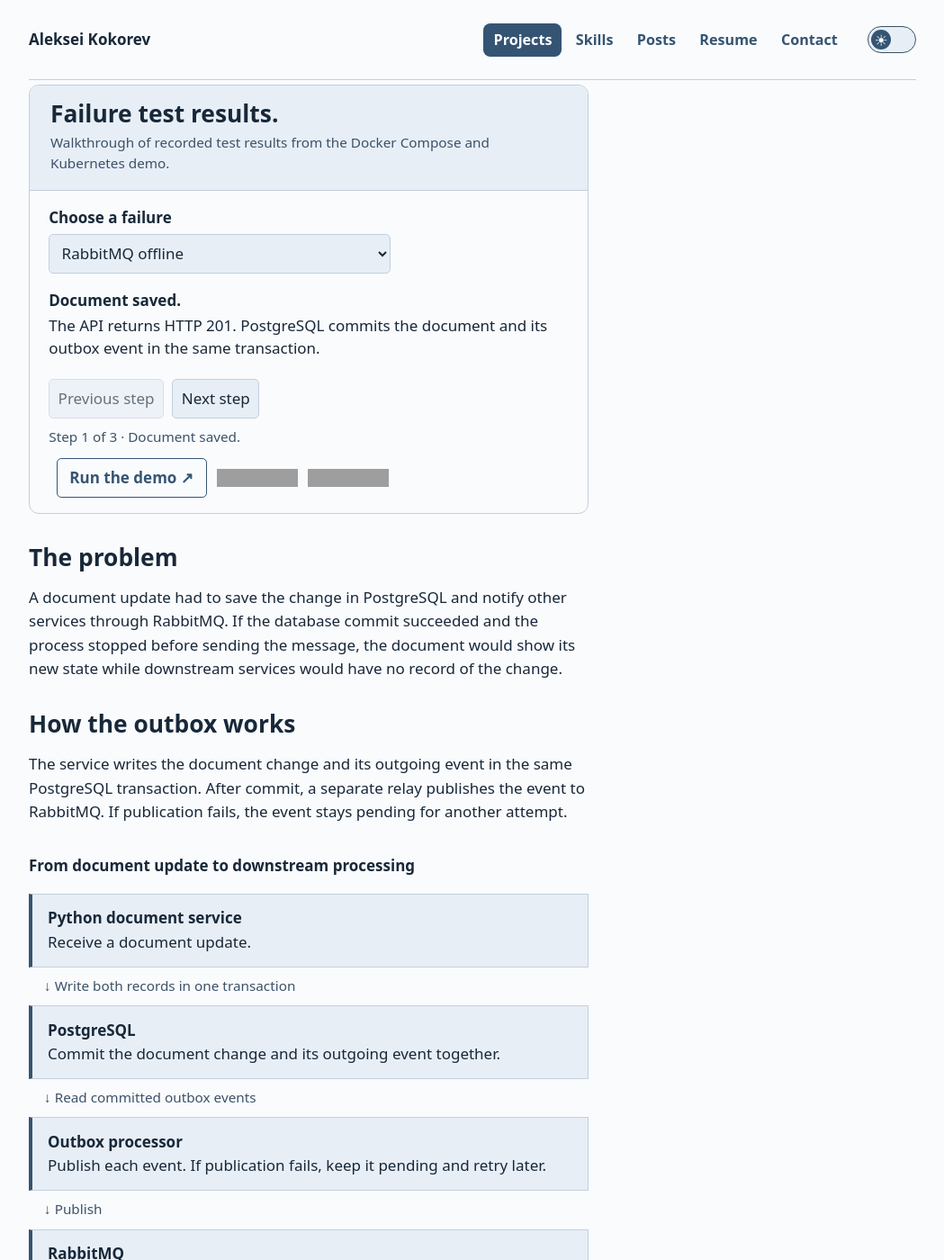
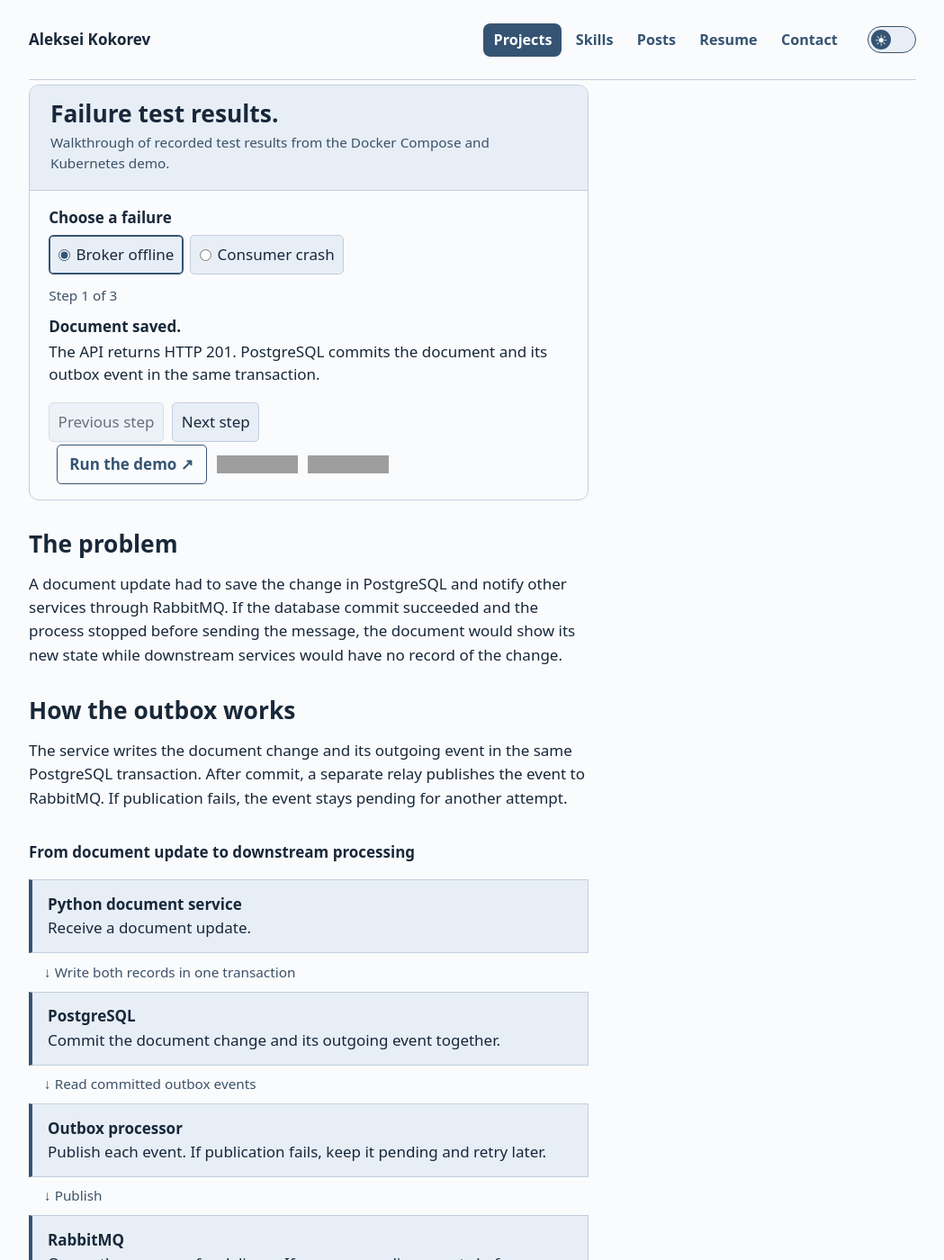
Before and after one commit to alex-coch/alex-coch.github.io, a Jekyll site: the page projects/transactional-outbox/index.html, which Jekyll copies as it is, in a window 1280 px wide and 1400 px high, scrolled down 612 px. Shown: the whole window at 90% size, without its empty margins (115-1164 px from the left). Built offline with Jekyll 4.4.1, drawn with Linux system fonts in a browser that asks for light colours; grey boxes are pictures that could not be loaded.

Commit message:
Expose both outbox failures and move the step count above the result

```diff
--- a/assets/portfolio.css
+++ b/assets/portfolio.css
@@ -292,17 +292,22 @@ header nav a[aria-current] {color:var(--on-accent);background:var(--accent)}
 .failure-walkthrough h3 {font-size:1rem}
 .failure-walkthrough ol {padding-inline-start:1.3rem;margin:.75rem 0}
 .failure-walkthrough li {padding:.35rem 0}
-.failure-selector label {display:block;font-weight:600;margin-bottom:.25rem}
-.failure-selector select,.failure-controls button {
+.failure-selector {min-inline-size:0;margin:0;padding:0;border:0}
+.failure-selector legend {font-weight:600;margin-bottom:.35rem;padding:0}
+.failure-options {display:flex;flex-wrap:wrap;gap:.45rem}
+.failure-options label,.failure-controls button {
   max-width:100%;min-height:44px;padding:.35rem .55rem;font:inherit;color:var(--ink);
   background:var(--panel);border:1px solid var(--line);border-radius:.3rem
 }
+.failure-options label {display:inline-flex;align-items:center;gap:.4rem;cursor:pointer}
+.failure-options input {margin:0;accent-color:var(--accent)}
+.failure-options label:has(input:checked) {border-color:var(--accent);box-shadow:inset 0 0 0 1px var(--accent)}
 .failure-controls button {cursor:pointer;margin:.15rem .3rem .15rem 0}
 .failure-controls button[aria-disabled="true"] {opacity:.65;cursor:default}
 .failure-walkthrough :focus-visible {outline:2px solid var(--focus);outline-offset:2px}
-.failure-progress {margin:.4rem 0 .65rem;color:var(--muted);font-size:.9rem}
+.failure-progress {margin:.7rem 0 .2rem;color:var(--muted);font-size:.9rem}
 .failure-progress:empty {margin:0}
-.failure-selector:not([hidden]) ~ section ol {list-style:none;padding:0}
+.failure-selector:not([hidden]) ~ section ol {list-style:none;padding:0;margin:.25rem 0 .6rem}
 
 .comparison-excerpts {display:grid;gap:.75rem;padding:1rem 1rem .4rem}
 .comparison-excerpts figure {
--- a/projects/transactional-outbox/failure-walkthrough.js
+++ b/projects/transactional-outbox/failure-walkthrough.js
@@ -1,6 +1,6 @@
 (() => {
   const walkthrough = document.querySelector('[data-failure-walkthrough]');
-  const selector = walkthrough.querySelector('select');
+  const selector = walkthrough.querySelector('.failure-selector');
   const panels = [...walkthrough.querySelectorAll('[data-failure-scenario]')];
   const previous = walkthrough.querySelector('[data-failure-previous]');
   const next = walkthrough.querySelector('[data-failure-next]');
@@ -8,13 +8,14 @@
   let step = 0;
 
   function render() {
-    const panel = panels.find(candidate => candidate.id === selector.value);
+    const scenario = selector.querySelector('input:checked').value;
+    const panel = panels.find(candidate => candidate.id === scenario);
     const steps = [...panel.querySelectorAll('li')];
     panels.forEach(candidate => { candidate.hidden = candidate !== panel; });
     steps.forEach((item, index) => { item.hidden = index !== step; });
     previous.setAttribute('aria-disabled', String(step === 0));
     next.setAttribute('aria-disabled', String(step === steps.length - 1));
-    status.textContent = `Step ${step + 1} of ${steps.length} · ${steps[step].querySelector('strong').textContent}`;
+    status.textContent = `Step ${step + 1} of ${steps.length}`;
   }
 
   selector.addEventListener('change', () => {
@@ -31,7 +32,7 @@
   }
 
   render();
-  walkthrough.querySelector('.failure-selector').hidden = false;
+  selector.hidden = false;
   walkthrough.querySelector('.failure-controls').hidden = false;
   walkthrough.querySelectorAll('h3').forEach(heading => { heading.hidden = true; });
 })();
--- a/projects/transactional-outbox/index.html
+++ b/projects/transactional-outbox/index.html
@@ -6,9 +6,9 @@
   <title>Reliable event delivery for document workflows · Aleksei Kokorev</title>
   <link rel="icon" href="/assets/ak.svg?v=3" type="image/svg+xml">
 <script src="/assets/theme.js?v=2"></script>
-<link rel="stylesheet" href="/assets/portfolio.css?v=47">
+<link rel="stylesheet" href="/assets/portfolio.css?v=58">
 <script defer src="/assets/portfolio-nav.js?v=7"></script>
-<script defer src="failure-walkthrough.js?v=1"></script>
+<script defer src="failure-walkthrough.js?v=2"></script>
 </head>
 <body>
 <header>
@@ -46,13 +46,14 @@
       <p>Walkthrough of recorded test results from the Docker Compose and Kubernetes demo.</p>
     </div>
     <div class="failure-walkthrough" data-failure-walkthrough>
-      <div class="failure-selector" hidden>
-        <label for="failure-scenario">Choose a failure</label>
-        <select id="failure-scenario">
-          <option value="broker-outage">RabbitMQ offline</option>
-          <option value="consumer-crash">Consumer crash before acknowledgement</option>
-        </select>
-      </div>
+      <fieldset class="failure-selector" hidden>
+        <legend>Choose a failure</legend>
+        <div class="failure-options">
+          <label><input type="radio" name="failure-scenario" value="broker-outage" checked> Broker offline</label>
+          <label><input type="radio" name="failure-scenario" value="consumer-crash"> Consumer crash</label>
+        </div>
+      </fieldset>
+      <p class="failure-progress" role="status"></p>
       <section id="broker-outage" data-failure-scenario aria-label="RabbitMQ offline">
         <h3>RabbitMQ offline</h3>
         <ol>
@@ -73,7 +74,6 @@
         <button type="button" data-failure-previous>Previous step</button>
         <button type="button" data-failure-next>Next step</button>
       </div>
-      <p class="failure-progress" role="status"></p>
     </div>
     <div class="actions work-actions">
       <a href="https://github.com/alex-coch/document-events-outbox#quick-start">Run the demo ↗</a>
```
